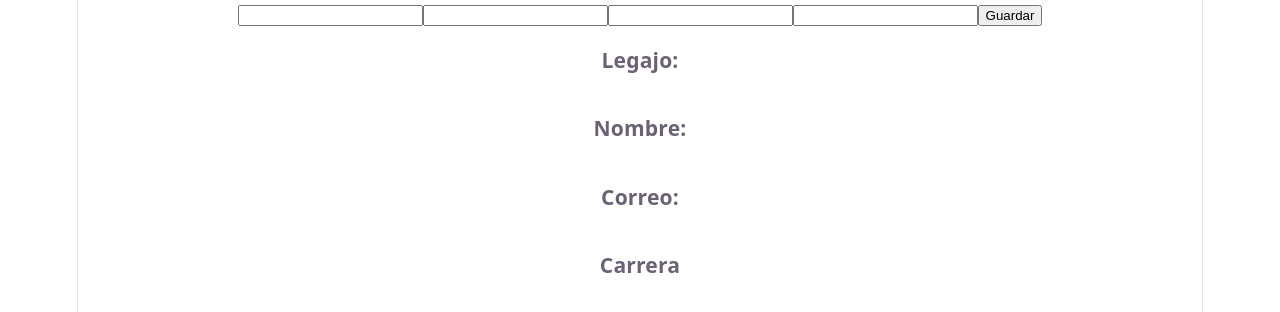
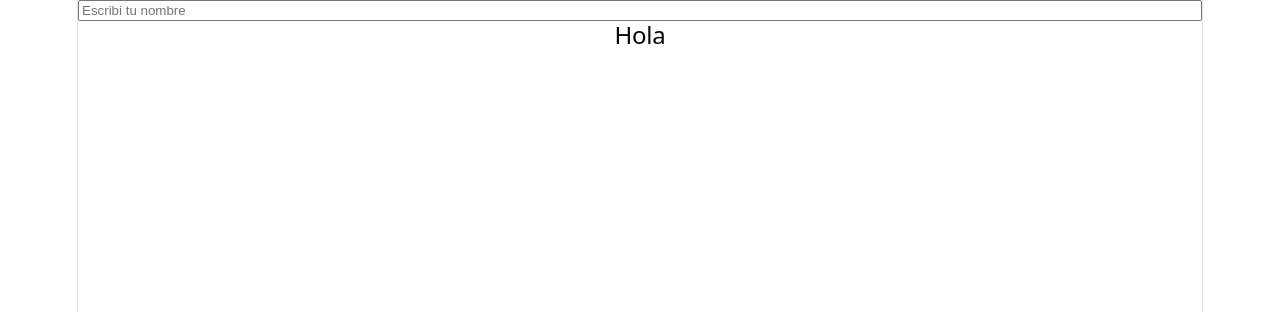
Before and after one commit to nattame/sga, a React (Vite) app in the folder frontend-react/: page / in a window 1280 px wide. Shown: the top 312 px of the page. Built offline with nearby package versions, Linux system fonts and the light colour scheme.

Commit message:
Clase 31: useEffect en React

```diff
--- a/frontend-react/src/App.jsx
+++ b/frontend-react/src/App.jsx
@@ -1,92 +1,42 @@
-import { useState } from "react";
-// import Titulo from "./components/Titulo"
-// import {Navbar} from "./components/Navbar"
-// import Footer from "./components/Footer"
-// import TarjetaAlumno from "./components/TarjetaAlumno.jsx"
-// import CambiarTitulo from "./components/ejemplos/CambiarTitulo.jsx";
-// import Incrementar from "./components/Incrementar.jsx";
-// import { Adivina } from "./components/ejemplos/Adivina.jsx";
-// import Mensaje from "./components/ejemplos/Mensaje.jsx";
-// import TamanioTexto from "./components/ejemplos/TamanioTexto.jsx";
+import {useEffect, useState } from "react";
+//import Pantalla from "./components/ejemplos/Pantalla";
 
-import FormularioA from "./components/FormularioA";
 function App(){
 
 
-    /*
+// const [alumno, setAlumno] = useState({
+//   nombre:"Ana",
+//   curso: "Programacion IV"
+// })
 
-    <>
-    <Navbar />
-  <Titulo texto="Sistema de Gestion Academica" color="blue" />
-  <h2>Administracion de Alumnos</h2>
-  <TarjetaAlumno
-  nombre="Natan Velazquez"
-  carrera = "Programacion"
-  edad = "20"/>
+// useEffect(()=>{
+//   document.title = `Alumno: ${alumno.nombre}`
+// }, [alumno])
 
-  <br/>
+  const[nombre, setNombre] = useState("")
 
-   <TarjetaAlumno
-  nombre="Axel Llaves"
-  carrera = "Mozo"
-  edad = "24"/>
-
-  <br/>
-
-
-  <Footer />
-    </>
-
-    */
+  useEffect(()=>{
+    if (nombre){
+    document.title = `Hola ${nombre}`
+ }else{
+  document.title = `Mi aplicacion`
+ }
+ }, [nombre])
 
 
 
-/* <Incrementar />
-<br/>
-<CambiarTitulo/>
 
-<br /><br />
+return(
+  <>
+  <input value={nombre}
+  onChange={(e)=> setNombre(e.target.value)}
+  placeholder="Escribi tu nombre"/>
 
-<Adivina />
-
-<br /><br /><br />
-
-<Mensaje />
-
-<br /><br /><br />
-
-<TamanioTexto/> */
-
-const [nombre, setNombre] = useState("")
-
-function guardar(e){
-  e.preventDefault()
-  console.log("Formulario enviado")
+  <h2>Hola {nombre}</h2>
+  </>
 
 
-}
-
-
-// function mostrarEvento(e){
-//   console.log(e.target)
-// }
-
- return(
-<>
-<FormularioA/>
-
-{/* <button onClick={mostrarEvento}>Clic</button>
-<input value={nombre}
-onChange={(e)=> setNombre(e.target.value)} />
-<p>Hola {nombre}</p> */}
-
-
-{/* <form onSubmit={guardar}>
-  <input />
-  <button type="submit">Guardar</button>
-</form> */}
-</>
- )
+)
 
 }
 
--- /dev/null
+++ b/frontend-react/src/components/ejemplos/Pantalla.jsx
@@ -0,0 +1,22 @@
+import { useEffect, useState } from "react"
+
+function Pantalla(){
+    const [ancho, setAncho] = useState(window.innerWidth)
+    useEffect (()=> {
+        const actualizarAncho = () => {
+            setAncho(window.innerWidth)
+        }
+        window.addEventListener("resize", actualizarAncho)
+
+
+        return () => {
+            window.removeEventListener("resize", actualizarAncho)
+        }
+    },[])
+
+    return(
+        <h2>Ancho: {ancho}px</h2>
+    )
+}
+
+export default Pantalla
```
Also changed, not shown: 1 other file (tests, documents, lock files or other folders).
